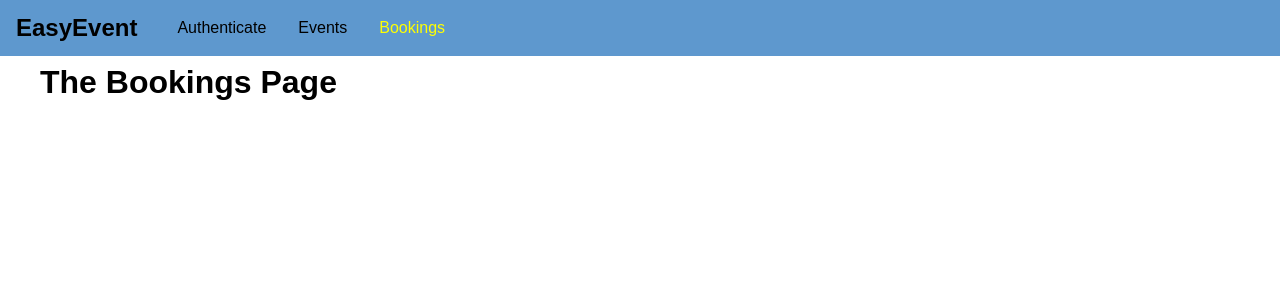
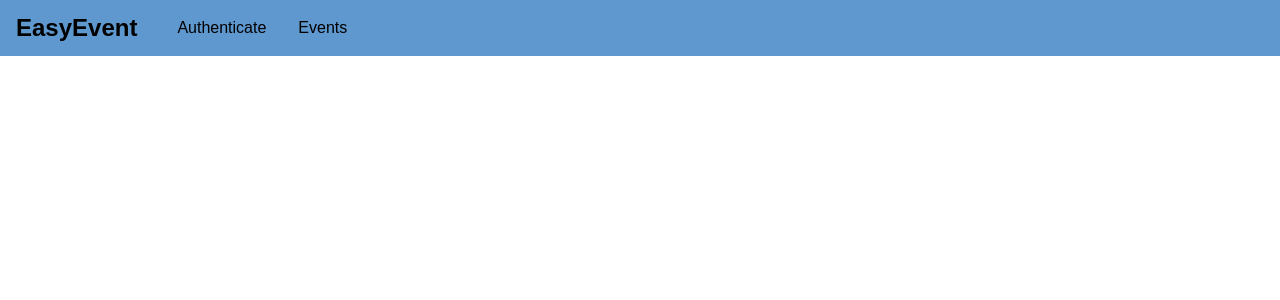
Before and after one commit to vardhanapoorv/Event-Booking, a React (Create React App) app in the folder frontend/: page /bookings in a window 1280 px wide. Shown: the top 300 px of the page. Built offline with nearby package versions, Linux system fonts and the light colour scheme; the HTML template or start-up script is replaced by a standard one.

Commit message:
using token for conditional rendering (login/logout) using react context :dash:

```diff
--- a/frontend/src/App.js
+++ b/frontend/src/App.js
@@ -5,23 +5,47 @@
 import BookingsPage from './pages/Bookings';
 import EventsPage from './pages/Events';
 import MainNavigation from './components/Navigation/MainNavigation';
+import AuthContext from './context/auth-context';
 
 import './App.css';
 
 class App extends Component {
+  state = {
+    token: null,
+    userId: null
+  };
+
+  login = (token, userId, tokenExpiration) => {
+    this.setState({ token: token, userId: userId });
+  };
+
+  logout = () => {
+    this.setState({ token: null, userId: null });
+  };
+
   render() {
     return (
       <BrowserRouter>
       <React.Fragment>
+      <AuthContext.Provider
+        value={{
+          token: this.state.token,
+          userId: this.state.userId,
+          login: this.login,
+          logout: this.logout
+          }}>
       <MainNavigation />
       <main className="main-content">
         <Switch>
-          <Redirect from="/" to="/auth" exact />
-          <Route path="/auth" component={AuthPage} />
+          {!this.state.token && <Redirect from="/" to="/auth" exact />}
+          {this.state.token && <Redirect from="/" to="/events" exact />}
+          {this.state.token && <Redirect from="/auth" to="/events" exact />}
+          {!this.state.token && <Route path="/auth" component={AuthPage} />}
           <Route path="/events" component={EventsPage} />
-          <Route path="/bookings" component={BookingsPage} />
+          {this.state.token && <Route path="/bookings" component={BookingsPage} />}
         </Switch>
       </main>
+      </AuthContext.Provider>
       </React.Fragment>
       </BrowserRouter>
     );
--- a/frontend/src/components/Navigation/MainNavigation.js
+++ b/frontend/src/components/Navigation/MainNavigation.js
@@ -1,21 +1,28 @@
 import React from 'react'
 import { NavLink } from 'react-router-dom';
 
+import AuthContext from '../../context/auth-context';
 import './MainNavigation.css';
 
 const mainNavigation = props => (
-<header className="main-navigation">
+<AuthContext.Consumer>
+    {(context) => {
+        return (
+            <header className="main-navigation">
     <div className="main-navigation__logo">
         <h1>EasyEvent</h1>
     </div>
     <nav className="main-navigation__items">
         <ul>
-            <li><NavLink to="/auth">Authenticate</NavLink></li>
+            {!context.token && <li><NavLink to="/auth">Authenticate</NavLink></li>}
             <li><NavLink to="/events">Events</NavLink></li>
-            <li><NavLink to="/bookings">Bookings</NavLink></li>
+            {context.token && <li><NavLink to="/bookings">Bookings</NavLink></li>}
         </ul>
     </nav>
 </header>
+        )
+    }}
+</AuthContext.Consumer>
 );
 
 export default mainNavigation;
--- /dev/null
+++ b/frontend/src/context/auth-context.js
@@ -0,0 +1,8 @@
+import React from 'react';
+
+export default React.createContext({
+    token: null,
+    userId: null,
+    login: (token, userId, tokenExpiration) => {},
+    logout: () => {}
+});
--- a/frontend/src/pages/Auth.js
+++ b/frontend/src/pages/Auth.js
@@ -1,12 +1,15 @@
 import React, { Component } from 'react';
 
 import './Auth.css';
+import AuthContext from '../context/auth-context';
 
 class AuthPage extends Component {
 
     state = {
         isLogin: true
     };
+
+    static contextType = AuthContext;
 
     constructor(props) {
         super(props);
@@ -68,7 +71,9 @@
             return res.json();
         })
         .then(resData => {
-            console.log(resData);
+            if (resData.data.login.token) {
+                this.context.login(resData.data.login.token, resData.data.login.userId, resData.data.login.tokenExpiration);
+            }
         })
         .catch(err => {
             console.log(err);
```
